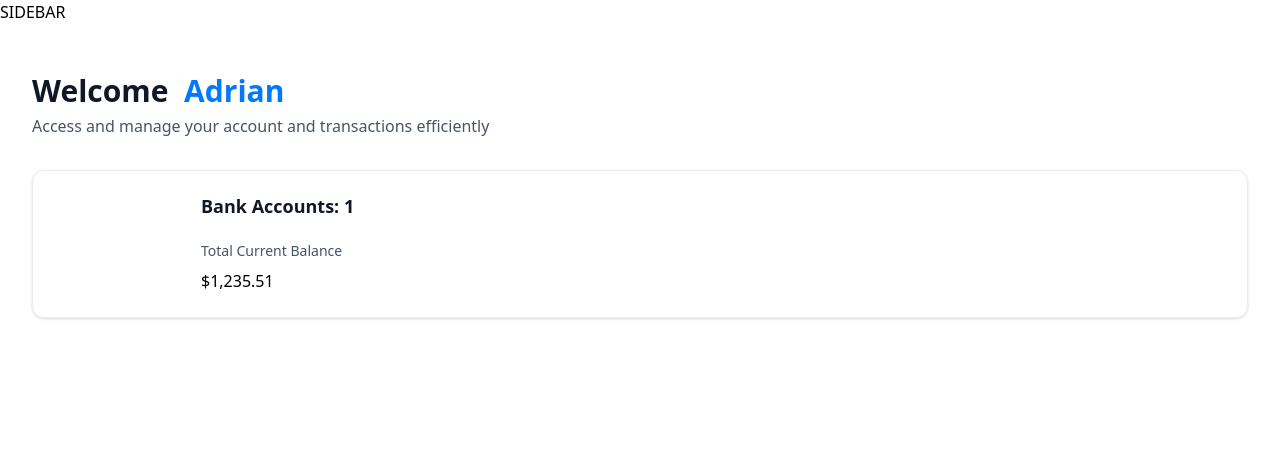
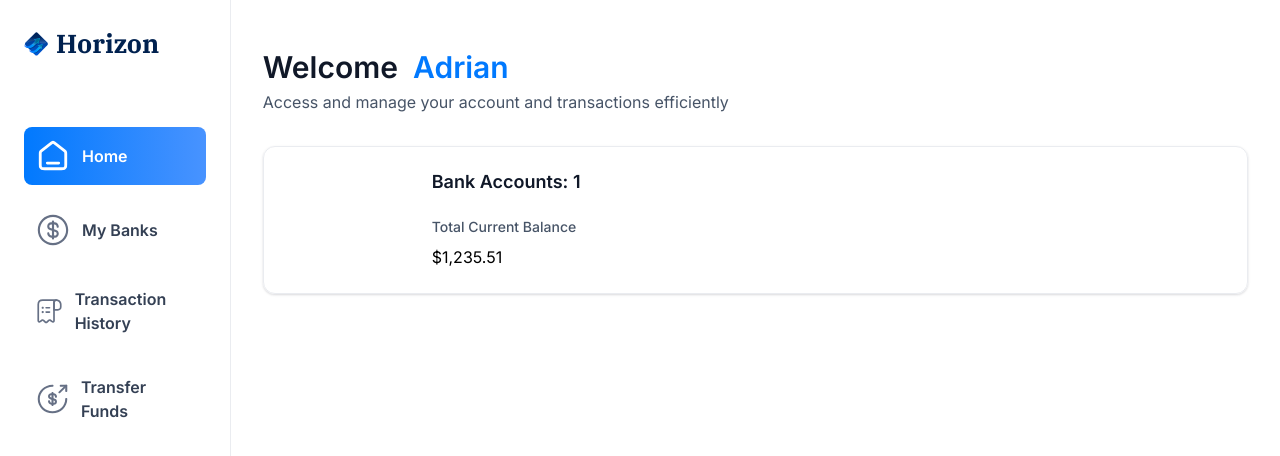
Before and after one commit to lichader/my-banking, a Next.js app: page / in a window 1280 px wide. Shown: the top 456 px of the page. Built offline with nearby package versions, Linux system fonts and the light colour scheme.

Commit message:
add editor config and finish sidebar. Next step is mobile nav bar

```diff
--- a/app/(root)/layout.tsx
+++ b/app/(root)/layout.tsx
@@ -1,11 +1,14 @@
+import Sidebar from "@/components/Sidebar";
+
 export default function RootLayout({
   children,
 }: Readonly<{
   children: React.ReactNode;
 }>) {
+  const loggedIn = { firstName: "Adrian", lastName: "JSM" };
   return (
-    <main>
-      SIDEBAR
+    <main className="flex h-screen w-full font-inter">
+      <Sidebar user={loggedIn} />
       {children}
     </main>
   );
--- /dev/null
+++ b/components/Sidebar.tsx
@@ -0,0 +1,64 @@
+"use client";
+import { sidebarLinks } from "@/constants";
+import { cn } from "@/lib/utils";
+import Image from "next/image";
+import Link from "next/link";
+import { usePathname } from "next/navigation";
+import React from "react";
+
+const Sidebar = ({ user }: SiderbarProps) => {
+  const pathname = usePathname();
+
+  return (
+    <section className="sidebar">
+      <nav className="flex flex-col gap-4">
+        <Link href="/" className="mb-12 cursor-pointer items-center gap-2 flex">
+          <Image
+            src="/icons/logo.svg"
+            width={34}
+            height={34}
+            alt="Horizon logo"
+            className="size-[24px] max-xl:size-14"
+          />
+          <h1 className="sidebar-logo">Horizon </h1>
+        </Link>
+        {sidebarLinks.map((item) => {
+          const isActive =
+            pathname === item.route || pathname.startsWith(`${item.route}/`);
+          return (
+            <Link
+              href={item.route}
+              key={item.label}
+              className={cn("sidebar-link", {
+                "bg-bank-gradient": isActive,
+              })}
+            >
+              <div className="relative-size-6">
+                <Image
+                  src={item.imgURL}
+                  alt={item.label}
+                  width={34}
+                  height={34}
+                  className={cn({
+                    "brightness-[3] invert-0": isActive,
+                  })}
+                />
+              </div>
+              <p
+                className={cn("sidebar-label", {
+                  "!text-white": isActive,
+                })}
+              >
+                {item.label}
+              </p>
+            </Link>
+          );
+        })}
+        USER
+      </nav>
+      FOOTER
+    </section>
+  );
+};
+
+export default Sidebar;
```
Also changed, not shown: 1 other file (tests, documents, lock files or other folders).
